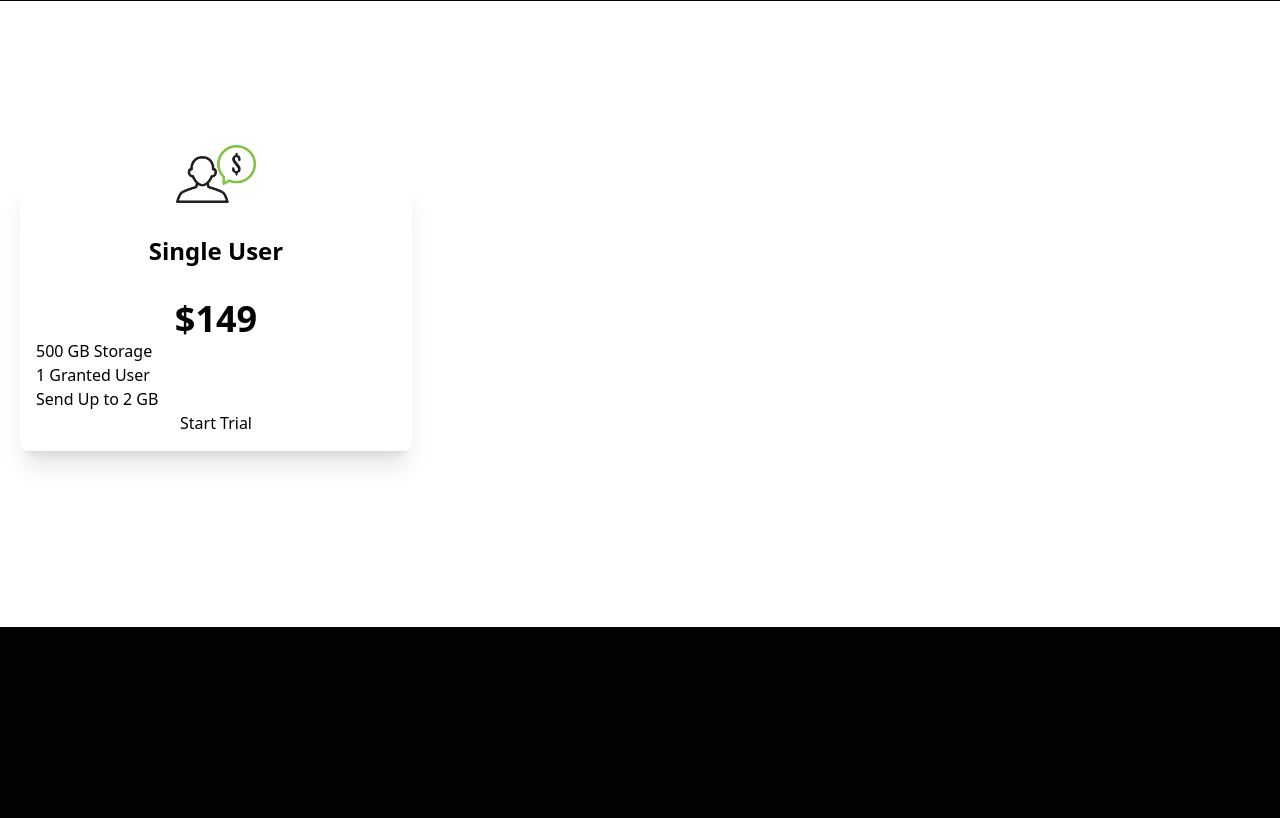
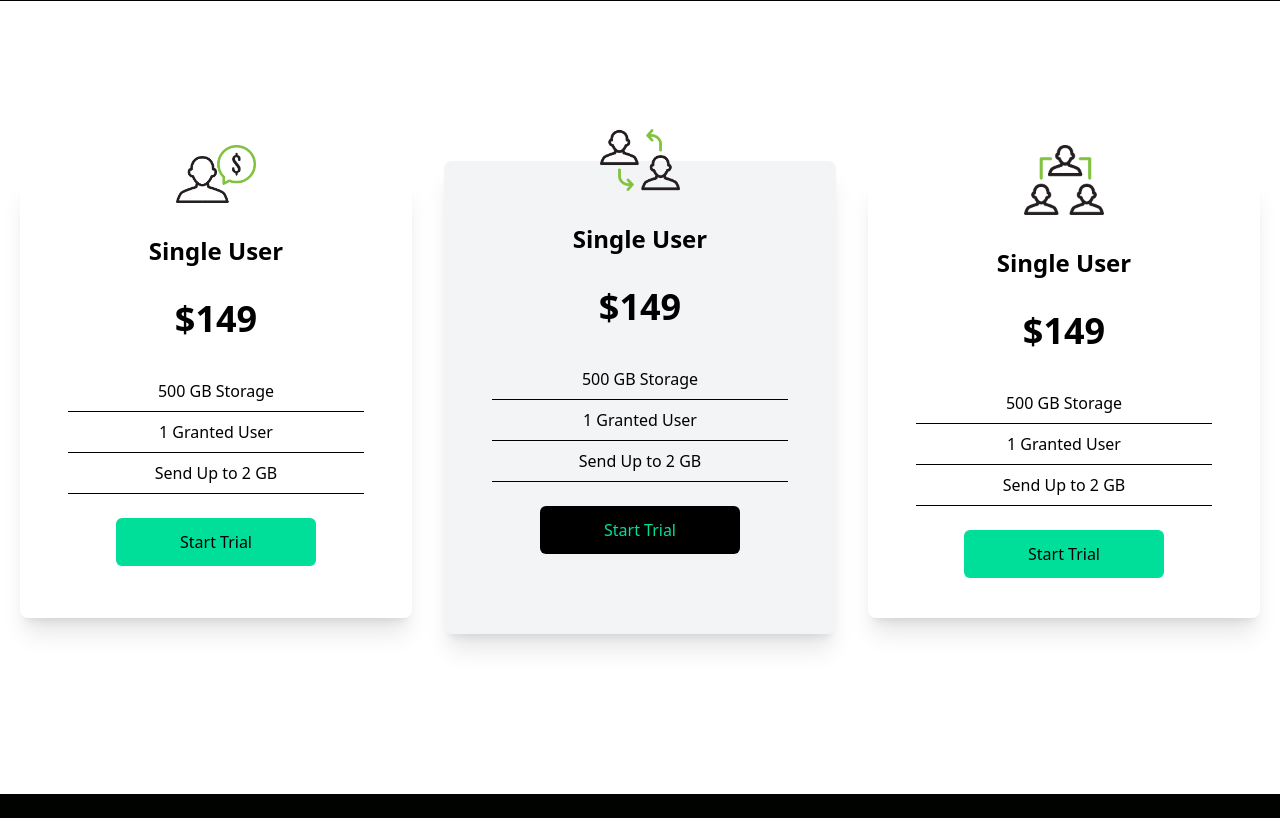
Before and after one commit to Primegicsocialmedia/Project-6, a React (Vite) app: page / in a window 1280 px wide. Shown: the part 1680-2498 px from the top of the page. Before the commit the page ends 2331 px from the top, so only its background shows below. Built offline with nearby package versions, Linux system fonts and the light colour scheme.

Commit message:
Cards completed

```diff
--- a/src/components/Cards.jsx
+++ b/src/components/Cards.jsx
@@ -11,12 +11,34 @@ const Cards = () => {
           <img src={Single} alt="/" className="w-20 mx-auto mt-[-3rem] bg-white" />
           <h2 className="text-2xl font-bold text-center py-8">Single User</h2>
             <p className="text-center text-4xl font-bold">$149</p>
-            <div>
-                <p>500 GB Storage</p>
-                <p>1 Granted User</p>
-                <p>Send Up to 2 GB</p>
+            <div className="text-center font-medium" >
+                <p className=" py-2 border-b mt-8 mx-8">500 GB Storage</p>
+                <p className="py-2 border-b mx-8" >1 Granted User</p>
+                <p className=" py-2 border-b mx-8">Send Up to 2 GB</p>
             </div>
-            <button>Start Trial</button>
+            <button className="bg-primary w-[200px] rounded-md my-6 mx-auto px-6 py-3">Start Trial</button>
+        </div>
+        <div className="w-full bg-gray-100 shadow-xl flex flex-col p-4 my-8 md:my-0 rounded-lg hover:scale-105 duration-300">
+          <img src={Double} alt="/" className="w-20 mx-auto mt-[-3rem] bg-transparent" />
+          <h2 className="text-2xl font-bold text-center py-8">Single User</h2>
+            <p className="text-center text-4xl font-bold">$149</p>
+            <div className="text-center font-medium" >
+                <p className=" py-2 border-b mt-8 mx-8">500 GB Storage</p>
+                <p className="py-2 border-b mx-8" >1 Granted User</p>
+                <p className=" py-2 border-b mx-8">Send Up to 2 GB</p>
+            </div>
+            <button className="bg-black text-primary w-[200px] rounded-md my-6 mx-auto px-6 py-3">Start Trial</button>
+        </div>
+        <div className="w-full shadow-xl flex flex-col p-4 my-4 rounded-lg hover:scale-105 duration-300">
+          <img src={Triple} alt="/" className="w-20 mx-auto mt-[-3rem] bg-white" />
+          <h2 className="text-2xl font-bold text-center py-8">Single User</h2>
+            <p className="text-center text-4xl font-bold">$149</p>
+            <div className="text-center font-medium" >
+                <p className=" py-2 border-b mt-8 mx-8">500 GB Storage</p>
+                <p className="py-2 border-b mx-8" >1 Granted User</p>
+                <p className=" py-2 border-b mx-8">Send Up to 2 GB</p>
+            </div>
+            <button className="bg-primary w-[200px] rounded-md my-6 mx-auto px-6 py-3">Start Trial</button>
         </div>
 
       </div>
```
